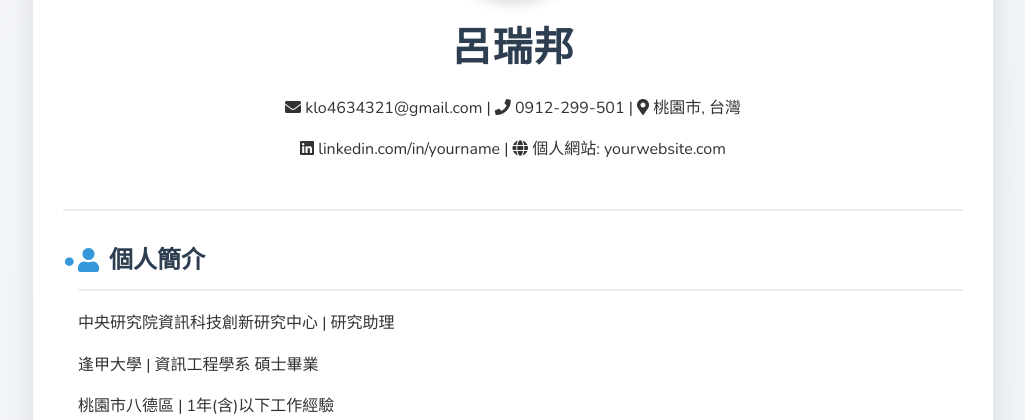
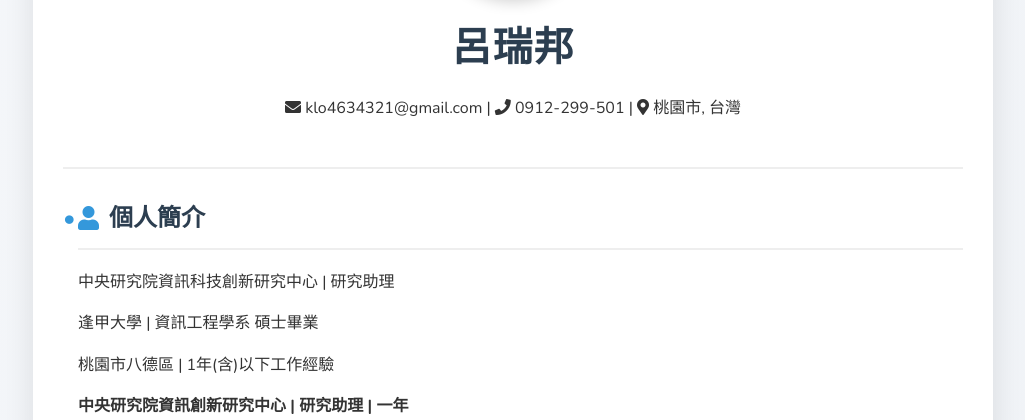
Before and after one commit to klo4634321/HTML_Demo, a Flask app: page /index in a window 1280 px wide. Shown: the part 326-746 px from the top of the page, without its empty margins (127-1152 px from the left). Run offline with Flask 3, Linux system fonts and the light colour scheme.

Commit message:
Update index.html

```diff
--- a/templates/index.html
+++ b/templates/index.html
@@ -26,7 +26,7 @@
             <h1>呂瑞邦</h1>
             <div class="contact-info">
                 <p><i class="fas fa-envelope"></i> klo4634321@gmail.com | <i class="fas fa-phone"></i> 0912-299-501 | <i class="fas fa-map-marker-alt"></i> 桃園市, 台灣</p>
-                <p><i class="fab fa-linkedin"></i> linkedin.com/in/yourname | <i class="fas fa-globe"></i> 個人網站: yourwebsite.com</p>
+
             </div>
         </header>
 
```
